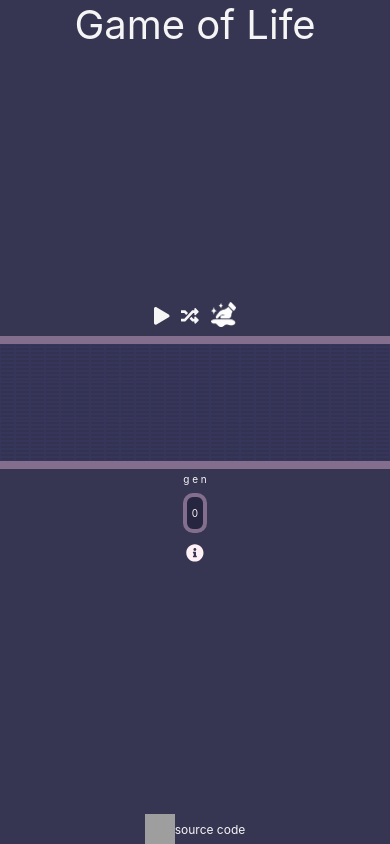
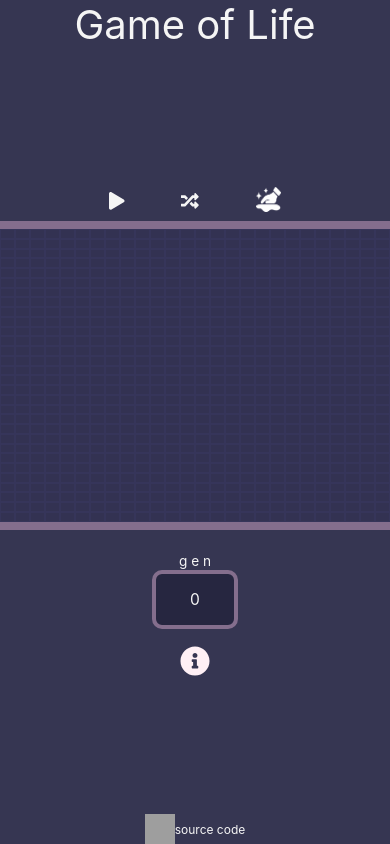
Before and after one commit to anapaulaoliva/Conways_Game_of_Life, a React (Create React App) app: page / in a window 390 px wide. Shown: the top 844 px of the page. Built offline with nearby package versions, Linux system fonts and the light colour scheme; grey boxes are pictures that could not be loaded.

Commit message:
:truck: Renaming files
Components only need to be named without -Component.jsx- terminology

```diff
--- a/src/App.js
+++ b/src/App.js
@@ -1,6 +1,6 @@
 import React from 'react';
-import Game from './components/GameComponent';
-import Footer from './components/FooterComponent';
+import Game from './components/Game';
+import Footer from './components/Footer';
 
 function App() {
   return (
--- a/src/components/BoardComponent.jsx
+++ b/src/components/Board.jsx
@@ -1,6 +1,6 @@
 import React, { useState, useCallback, useRef } from 'react';
 import produce from 'immer';
-import Controls from './ControlsComponent';
+import Controls from './Controls/Controls';
 import BoardStyle from '../styles/Board.module.css';
 
 const Board = () => {
@@ -163,10 +163,11 @@ const Board = () => {
                     ))
                 )}
             </main>
-
-            <span>g e n</span>
-            <div className={BoardStyle.Gen}>
-                <p> { generation } </p>
+            <div className={BoardStyle.GenCounter}>
+                <span>g e n</span>
+                <div className={BoardStyle.Gen}>
+                    <p> { generation } </p>
+                </div>
             </div>
         </>
     );
--- a/src/components/ControlsComponent.jsx
+++ b/src/components/Controls/Controls.jsx
@@ -1,8 +1,8 @@
 import React, { useState } from 'react';
 import { FontAwesomeIcon } from '@fortawesome/react-fontawesome';
 import { faPlay, faPause, faRandom } from '@fortawesome/free-solid-svg-icons';
-import ClearIcon from '../assets/clear-icon.png';
-import ControlsStyle from '../styles/Controls.module.css';
+import ClearIcon from '../../assets/clear-icon.png'
+import ControlsStyle from '../../styles/Controls.module.css';
 
 const Controls = ({handlers}) => {
     const { simulate, random, clear } = handlers;
--- a/src/components/GameComponent.jsx
+++ b/src/components/Game.jsx
@@ -1,6 +1,6 @@
 import React from 'react';
-import Board from './BoardComponent';
-import Modal from './ModalComponent';
+import Board from './Board';
+import Modal from './Modal';
 import '../App.css';
 
 const Game = () => {
--- a/src/components/ModalComponent.jsx
+++ b/src/components/Modal.jsx
@@ -14,6 +14,7 @@ const Modal = () => {
                 setIsModalOpen(true)
             }}>
                 <FontAwesomeIcon
+                    className={ModalStyle.InfoIcon}
                     icon={ faInfoCircle }
                     size="lg"
                     style={{color: "lavenderblush"}}
@@ -28,12 +29,12 @@ const Modal = () => {
                             Conway's Game of Life
                             <span role="img" aria-label="tada">🎉</span>
                         </h1>
-                        <p style={{fontSize:"1em"}}>
-                            <h3>To:</h3> <br/>
-                            Pause/Resume press the <FontAwesomeIcon icon={faPlay}/> button. <br/>
-                            Create random life press the <FontAwesomeIcon icon={faRandom}/> button. <br/>
-                            Clear the board press the <img src={CleanIcon} alt="clean-icon"/> button. <br/>
-                        </p>
+                        <h3>To:</h3> <br/>
+                            <p style={{fontSize:"1em"}}>
+                                Pause/Resume press the <FontAwesomeIcon icon={faPlay}/> button. <br/>
+                                Create random life press the <FontAwesomeIcon icon={faRandom}/> button. <br/>
+                                Clear the board press the <img src={CleanIcon} alt="clean-icon"/> button. <br/>
+                            </p>
                         <h4>For the rules and for more fun shapes:</h4>
                                 <a
                                     href="https://bit.ly/36VVFGn"
--- a/src/styles/Board.module.css
+++ b/src/styles/Board.module.css
@@ -6,6 +6,7 @@ main {
     min-height: 30vw;
     border-radius: 10px;
     margin: .3em;
+
 }
 
 .Cell {
@@ -31,14 +32,36 @@ button {
     border-radius: 10px;
     min-width: 4vw;
     min-height: 1vw;
-    margin: .5em;
 }
 
 span {
     font-size: 10px;
-
 }
 
 p{
     font-size: 10px;
 }
+
+@media (max-width: 460px) {
+    main {
+        width: auto;
+        height: 75vw;
+    }
+
+    .Gen {
+        width: 20vw;
+        margin: auto;
+    }
+
+    .GenCounter {
+        padding: 1em;
+    }
+
+    span {
+        font-size: 3.5vw;
+    }
+
+    p {
+        font-size: 4vw;
+    }
+}
--- a/src/styles/Controls.module.css
+++ b/src/styles/Controls.module.css
@@ -15,3 +15,9 @@ button {
     outline: none;
     cursor: pointer;
 }
+
+@media (max-width: 460px) {
+    .Controls {
+        min-width: 70vw;
+    }
+}
--- a/src/styles/Modal.module.css
+++ b/src/styles/Modal.module.css
@@ -8,7 +8,7 @@
 }
 
 .Dialog {
-    background: white;
+    background: rgb(243, 215, 215);
     color: rgb(59, 55, 55);
     border-radius: 5px;
     padding: 20px;
@@ -38,3 +38,28 @@ img {
     width: 2vw;
     height: 1.5vw;
 }
+
+@media (max-width: 460px) {
+    .Dialog {
+        top: 40%;
+        left: 25%;
+        transform: translate(-20%, -40%);
+    }
+
+    .CrossIcon {
+        font-size: 10vw;
+    }
+
+    h1 {
+        font-size: 1.3em;
+    }
+
+    img {
+        width: 5vw;
+        height: 3.5vw;
+    }
+
+    .InfoIcon {
+        font-size: 30px;
+    }
+}
```
Also changed, not shown: src/components/Footer.jsx (renamed from src/components/FooterComponent.jsx), 1 other file (tests, documents, lock files or other folders).
